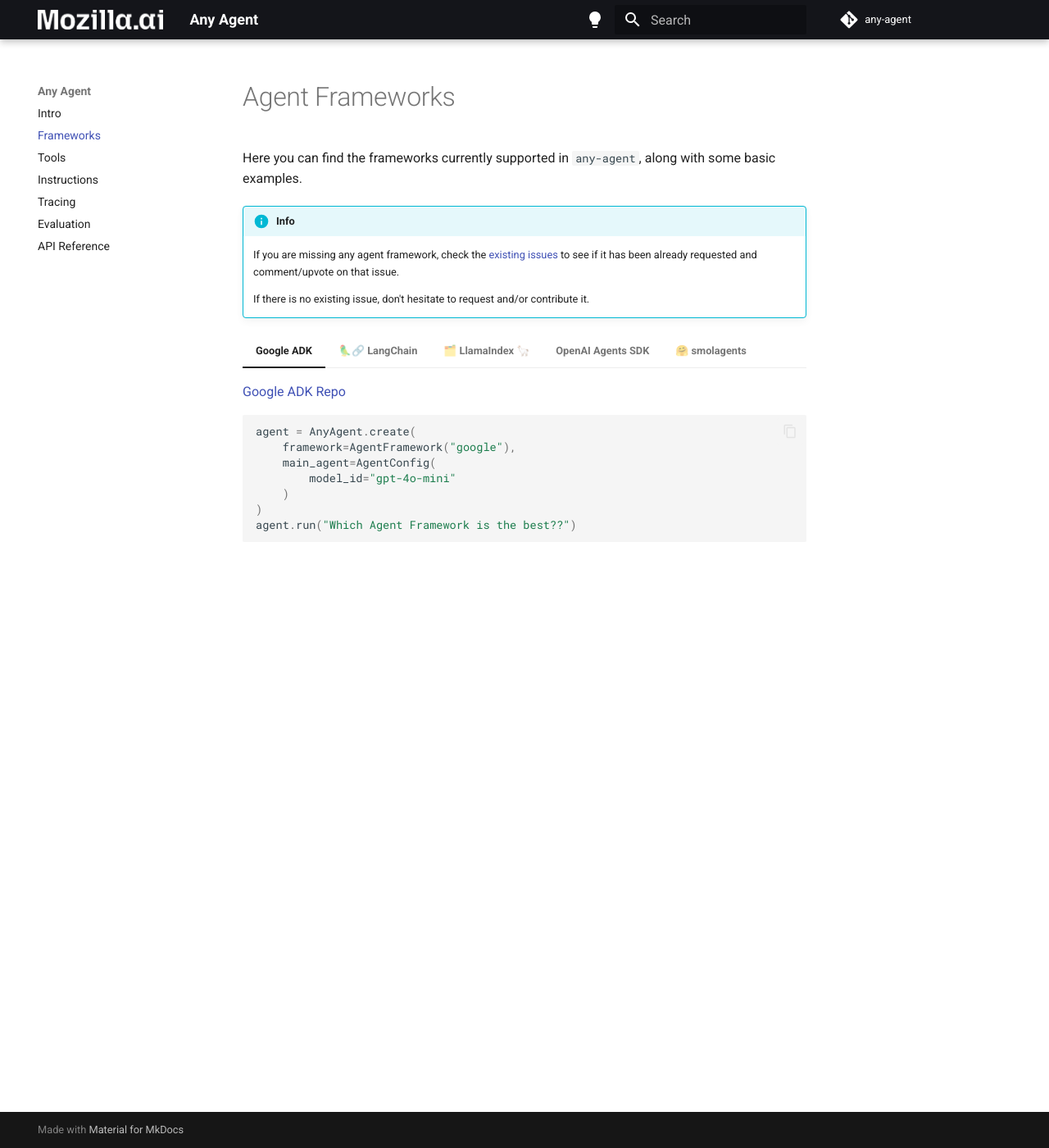
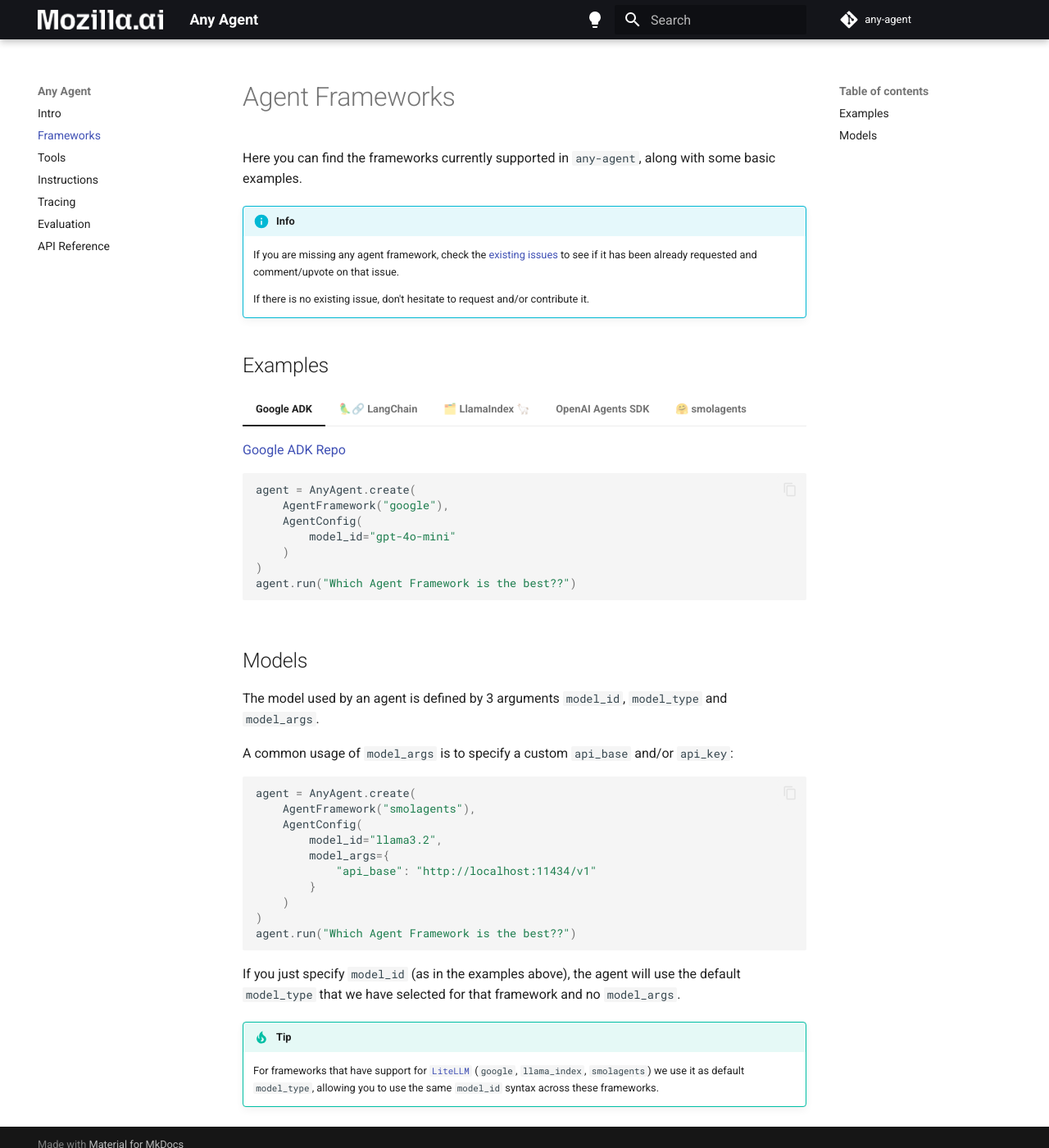
Before and after one commit to therealtimex/any-agent, an MkDocs documentation site: the page built from docs/frameworks.md, in a window 1280 px wide and 1400 px high. Shown: the whole window at 82% size. Built offline with MkDocs 1.6.1 and Material for MkDocs 9.7.7, drawn with Linux system fonts in a browser that asks for light colours; comment, search, counter and statistics services are not loaded.

Commit message:
docs(frameworks): Add `Models` section. (#53)
* docs(frameworks): Add `Models` section.

- Explain `model_id` and `model_args` default behavior.
- Add info about our choice to use `LiteLLM` as default.

* docs(frameworks): Add `model_args` example

````diff
--- a/docs/frameworks.md
+++ b/docs/frameworks.md
@@ -9,6 +9,7 @@
 
     If there is no existing issue, don't hesitate to request and/or contribute it.
 
+## Examples
 
 === "Google ADK"
 
@@ -16,8 +17,8 @@
 
     ``` py
     agent = AnyAgent.create(
-        framework=AgentFramework("google"),
-        main_agent=AgentConfig(
+        AgentFramework("google"),
+        AgentConfig(
             model_id="gpt-4o-mini"
         )
     )
@@ -30,8 +31,8 @@
 
     ``` py
     agent = AnyAgent.create(
-        framework=AgentFramework("langchain"),
-        main_agent=AgentConfig(
+        AgentFramework("langchain"),
+        AgentConfig(
             model_id="gpt-4o-mini"
         )
     )
@@ -44,8 +45,8 @@
 
     ``` py
     agent = AnyAgent.create(
-        framework=AgentFramework("llama_index"),
-        main_agent=AgentConfig(
+        AgentFramework("llama_index"),
+        AgentConfig(
             model_id="gpt-4o-mini"
         )
     )
@@ -58,8 +59,8 @@
 
     ``` py
     agent = AnyAgent.create(
-        framework=AgentFramework("openai"),
-        main_agent=AgentConfig(
+        AgentFramework("openai"),
+        AgentConfig(
             model_id="gpt-4o-mini"
         )
     )
@@ -72,10 +73,38 @@
 
     ``` py
     agent = AnyAgent.create(
-        framework=AgentFramework("smolagents"),
-        main_agent=AgentConfig(
+        AgentFramework("smolagents"),
+        AgentConfig(
             model_id="gpt-4o-mini"
         )
     )
     agent.run("Which Agent Framework is the best??")
     ```
+
+## Models
+
+The model used by an agent is defined by 3 arguments `model_id`, `model_type` and `model_args`.
+
+A common usage of `model_args` is to specify a custom `api_base` and/or `api_key`:
+
+```py
+agent = AnyAgent.create(
+    AgentFramework("smolagents"),
+    AgentConfig(
+        model_id="llama3.2",
+        model_args={
+            "api_base": "http://localhost:11434/v1"
+        }
+    )
+)
+agent.run("Which Agent Framework is the best??")
+```
+
+If you just specify `model_id` (as in the examples above), the agent will use the default `model_type` that we have selected
+for that framework and no `model_args`.
+
+
+!!! tip
+
+    For frameworks that have support for [`LiteLLM`](https://github.com/BerriAI/litellm) (`google`, `llama_index`, `smolagents`)
+    we use it as default `model_type`, allowing you to use the same `model_id` syntax across these frameworks.
````
